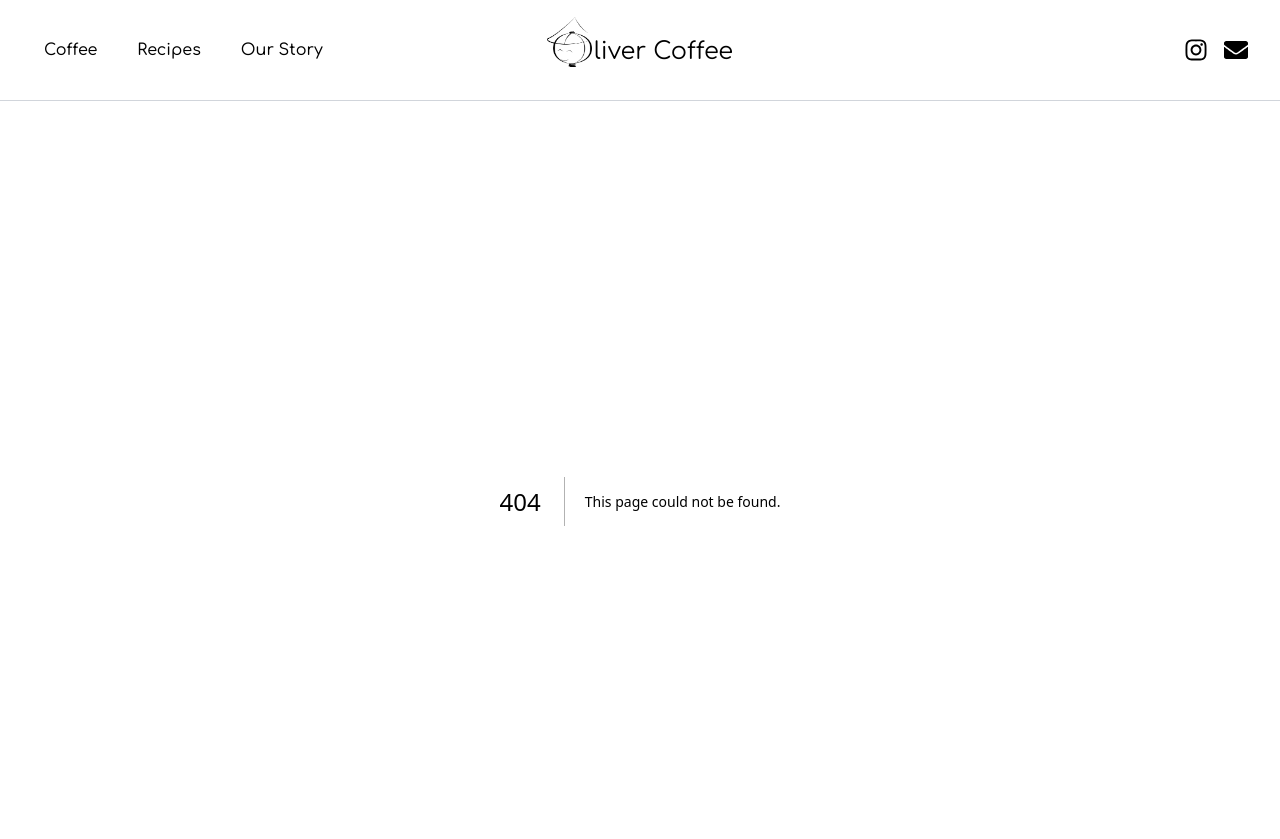
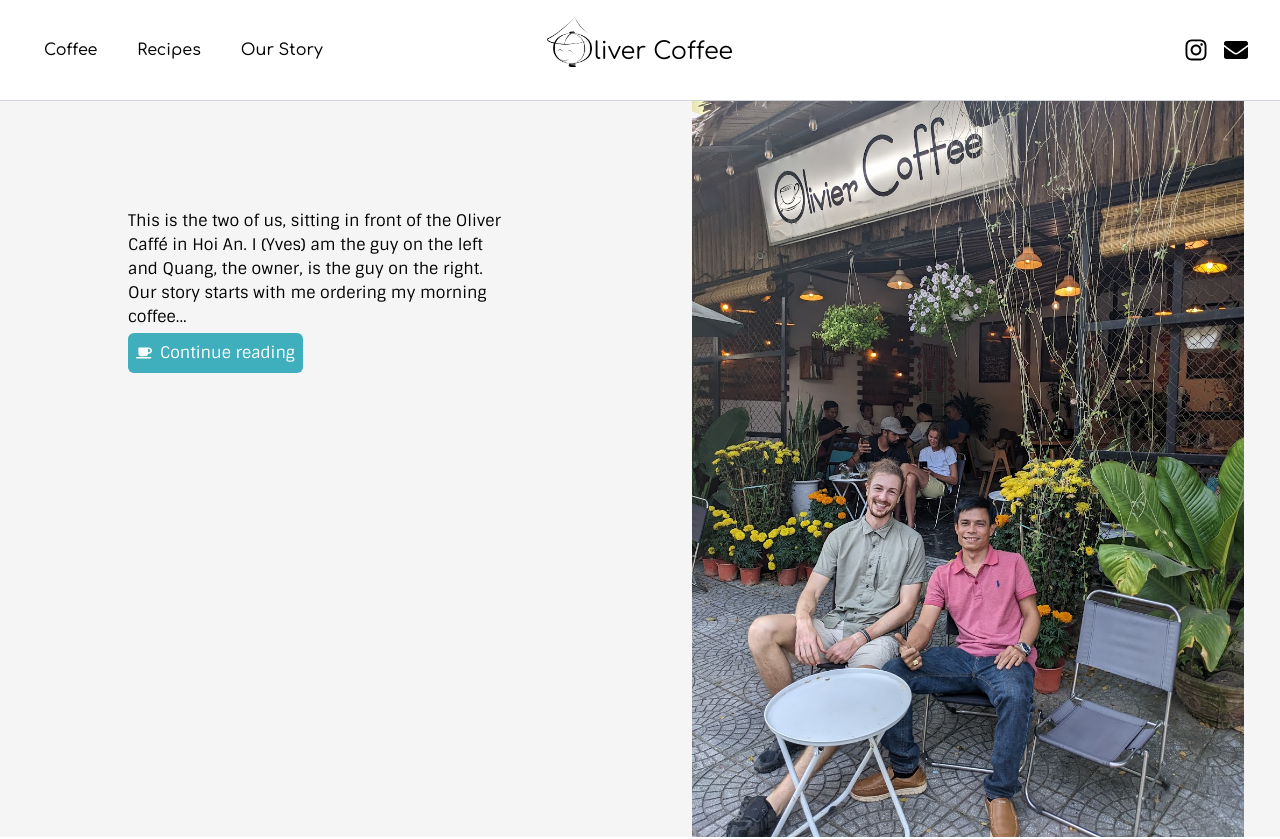
Before and after one commit to MRyves/oliver-coffee, a Next.js app: page /components/Banners/StoryBanner in a window 1280 px wide. Before the commit this address had no page. Shown: the top 839 px of the page. Built offline with nearby package versions, Linux system fonts and the light colour scheme.

Commit message:
first version of story page

```diff
--- /dev/null
+++ b/pages/components/Banners/StoryBanner.tsx
@@ -0,0 +1,29 @@
+import { FaCoffee } from "react-icons/fa";
+import { MouseEvent } from "react";
+import styles from "../../../styles/Banners/StoryBanner.module.css";
+
+export default function StoryBanner() {
+    const handleClick = (event: MouseEvent) => {
+        event.preventDefault();
+        const anchorTag = document.getElementById("story-time");
+        anchorTag?.scrollIntoView({ behavior: "smooth", block: "start" });
+      };
+  return (
+    <div id="story-banner" className={`${styles.banner} font-mono`}>
+      <div className={styles.bannerTextBox}>
+        This is the two of us, sitting in front of the Oliver Caffé in Hoi An.
+        I (Yves) am the guy on the left and Quang, the owner, is the guy on the
+        right. Our story starts with me ordering my morning coffee...
+        <br />
+        <button
+          onClick={handleClick}
+          className="inline-flex items-center font-mono text-white rounded-md p-2 mt-1"
+          style={{ backgroundColor: "#40AFBD" }}
+        >
+          <FaCoffee className="fill-current mr-2" />
+          Continue reading
+        </button>
+      </div>
+    </div>
+  );
+}
--- a/pages/components/Subtitle.tsx
+++ b/pages/components/Subtitle.tsx
@@ -6,6 +6,6 @@
 export default function Subtitle(props: SubtitleProps){
     const classNames = 'font-mono text-xl md:text-2xl block italic ' + props.classNames;
     return (
-        <h2 className={classNames}>{ props.text }</h2>
+        <h2 className={classNames} dangerouslySetInnerHTML={{__html: props.text}}></h2>
     );
 }
--- a/pages/story.tsx
+++ b/pages/story.tsx
@@ -1,25 +1,53 @@
+import StoryBanner from "./components/Banners/StoryBanner";
+import Subtitle from "./components/Subtitle";
 import Title from "./components/Title";
 
 export default function StoryPage() {
   return (
     <>
-    <div className="w-full flex justify-center mt-10">
-      <iframe
-        src="https://giphy.com/embed/fVeAI9dyD5ssIFyOyM"
-        width="480"
-        height="360"
-        frameBorder="0"
-        className="giphy-embed"
-        allowFullScreen
-      ></iframe>
-      <p>
-        <a href="https://giphy.com/gifs/OctoNation-work-construction-fVeAI9dyD5ssIFyOyM">
-        </a>
-      </p>
-    </div>
-    <div className="w-full flex justify-center mt-10 mb-20">
-        <Title classNames="text-center" text="This page is under construction" />
-    </div>
+      <StoryBanner />
+      <section id="story-time" className="px-7 mt-3">
+        <Title text="Story time" />
+        <Subtitle text="It is the 10<sup>th</sup> of Ferbruary 2023..." />
+        <div className="mt-2 text-justify">
+          And I wake up on my first day in{" "}
+          <a
+            className="underline"
+            style={{ color: "#40AFBD" }}
+            href="https://goo.gl/maps/WkN5sbjVVJ1L6MX36"
+          >
+            H&#7897;i An
+          </a>
+          , craving some caffeine. In search of a coffee fix, I check Google
+          Maps to find the closest coffee place, and to my delight, I discover
+          one just a three-minute walk away - perfect!
+          <p>
+            I make my way there and order my usual morning coffee, C&#224; ph&#234; s&#7919;a
+            with ice, as the weather is already sweltering hot. Shortly after, I
+            receive my coffee and take that eagerly awaited first sip. Despite
+            my sleepiness, I&apos;m instantly amazed by the taste, and an
+            unconscious smile spreads across my face. By now, I&apos;m well
+            acquainted with the art of enjoying Vietnamese coffee, knowing
+            it&apos;s best to savor it slowly. So I take my time, relishing
+            every sip, while observing my surroundings.
+          </p>
+          <p>
+            I realize that I&apos;ve stumbled upon a wonderfully relaxed café.
+            At this moment, I&apos;m the only customer (later discovering it to
+            be an exception), and the barista who served me is seated across the
+            room, absorbed in his computer.
+          </p>
+          <p>
+            At one point, he approaches me and asks where I&apos;m from.
+            &ldquo;Switzerland&rdquo; I reply, and our conversation begins. We
+            quickly discover our shared love for good coffee, and I express to
+            him that the coffee I&apos;m currently sipping is the best I&apos;ve
+            had throughout my journey in Vietnam.
+          </p>
+        </div>
+        <Subtitle text="The private coffee class" classNames="pt-2" />
+        <div className="mt-2 text-justify">To be continued....</div>
+      </section>
     </>
   );
 }
--- /dev/null
+++ b/styles/Banners/StoryBanner.module.css
@@ -0,0 +1,68 @@
+.banner {
+  position: relative;
+  height: calc(100vh - 64px);
+  width: 100%;
+}
+
+.banner::before {
+  content: "";
+  background-image: url("../../public/story.jpg");
+  background-color: #5f4e3a;
+  background-size: cover;
+  background-repeat: no-repeat;
+  background-position: left center;
+  position: absolute;
+  top: 0;
+  bottom: 0;
+  right: 0;
+  left: 0;
+  z-index: 0;
+}
+
+@media (min-width: 1024px) {
+  .banner {
+    padding-top: 10%;
+  }
+
+  .banner::before {
+    content: "";
+    background-image: url("../../public/story.jpg");
+    background-color: whitesmoke;
+    background-size: contain;
+    background-repeat: no-repeat;
+    background-position: 95% center;
+    position: absolute;
+    top: 0;
+    bottom: 0;
+    right: 0;
+    left: 0;
+    z-index: 0;
+  }
+
+  .bannerTextBox {
+    background-color: rgba(255, 255, 255, 0);
+    max-width: 30%;
+    z-index: 1;
+    position: relative;
+    border-radius: 0.5rem;
+    margin-left: 10%;
+    margin-top: -20px;
+  }
+}
+
+@media (max-width: 1024px) {
+  .banner {
+    padding-top: 25%;
+  }
+
+  .bannerTextBox {
+    background-color: rgba(255, 255, 255, 0.75);
+    max-width: 90%;
+    z-index: 1;
+    position: relative;
+    margin-left: auto;
+    margin-right: auto;
+    border-radius: 0.5rem;
+    padding: 10px;
+  }
+}
```
Also changed, not shown: public/recipes.ts (+10 -20 lines).
